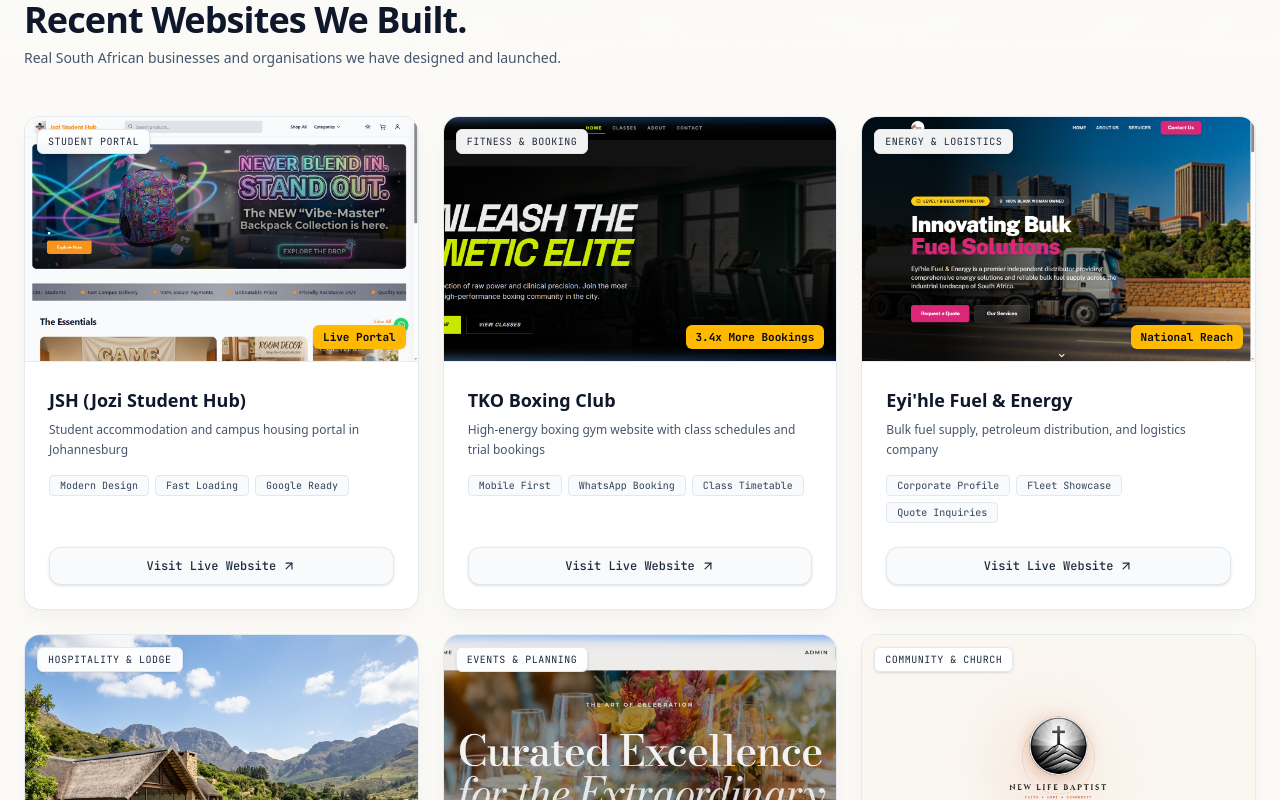
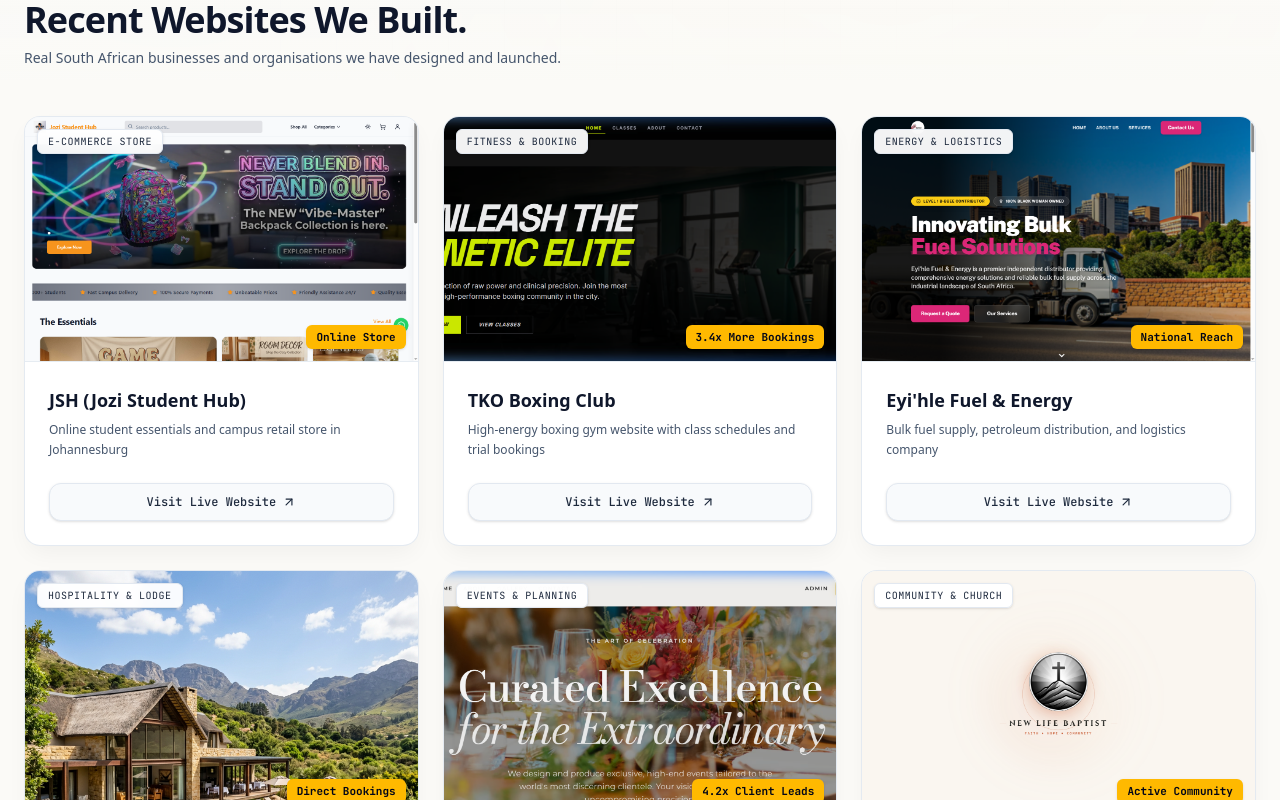
Before and after one commit to Seansteiger/Steiger.Online, a Next.js app: page / in a window 1280 px wide. Shown: the part 720-1520 px from the top of the page. Built offline with nearby package versions, Linux system fonts and the light colour scheme.

Commit message:
fix(portfolio): update JSH to ecommerce store and remove tech badges under descriptions

```diff
--- a/components/Portfolio.tsx
+++ b/components/Portfolio.tsx
@@ -49,20 +49,9 @@
                   <h3 className="text-lg font-bold mb-1.5 text-slate-900 group-hover:text-amber-600 transition-colors">
                     {project.title}
                   </h3>
-                  <p className="text-xs mb-4 leading-relaxed text-slate-600">
+                  <p className="text-xs leading-relaxed text-slate-600">
                     {project.tagline}
                   </p>
-
-                  <div className="flex flex-wrap gap-1.5">
-                    {project.tech.map((t, idx) => (
-                      <span
-                        key={idx}
-                        className="px-2.5 py-0.5 rounded text-[10px] font-mono bg-slate-50 text-slate-700 border border-slate-200"
-                      >
-                        {t}
-                      </span>
-                    ))}
-                  </div>
                 </div>
               </div>
 
--- a/constants.ts
+++ b/constants.ts
@@ -44,11 +44,11 @@
   {
     id: 'jsh',
     title: 'JSH (Jozi Student Hub)',
-    category: 'Student Portal',
-    tagline: 'Student accommodation and campus housing portal in Johannesburg',
-    metric: 'Live Portal',
+    category: 'E-Commerce Store',
+    tagline: 'Online student essentials and campus retail store in Johannesburg',
+    metric: 'Online Store',
     imageUrl: '/jsh_preview.png',
-    tech: ['Modern Design', 'Fast Loading', 'Google Ready'],
+    tech: ['Online Store', 'Fast Checkout', 'Mobile Friendly'],
     link: 'https://jozistudenthub.co.za'
   },
   {
```
